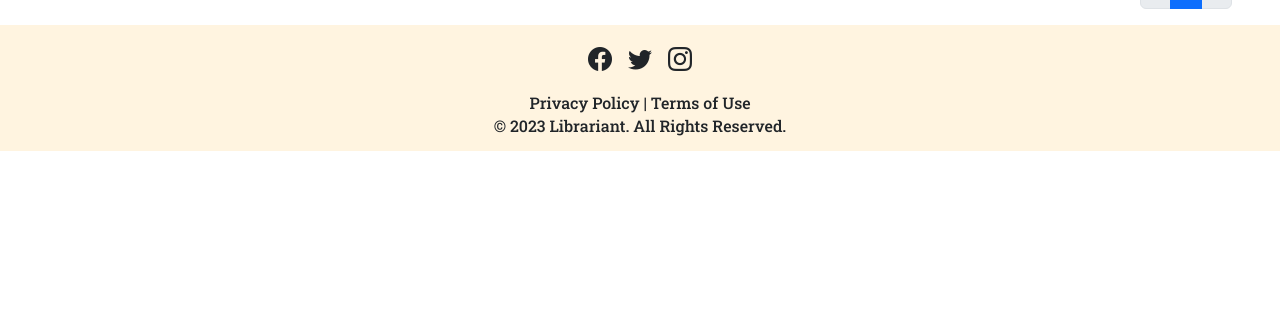
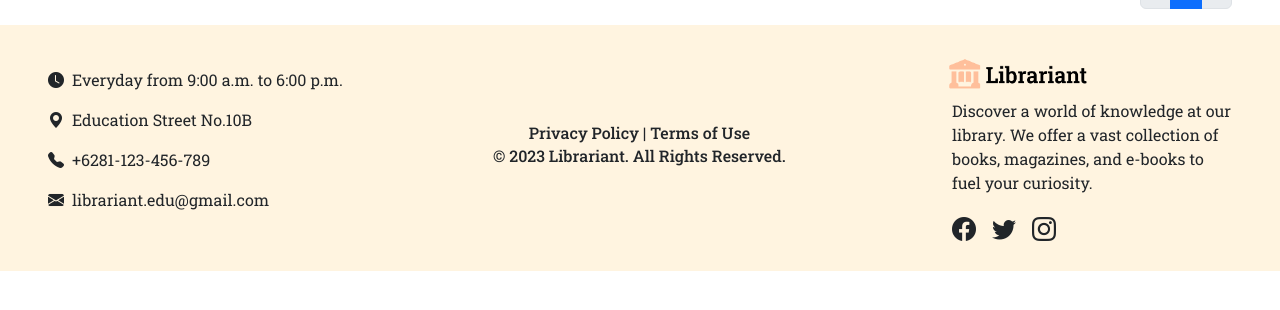
Before and after one commit to MarcoVitoC/librariant, a Laravel app: page /books in a window 1280 px wide. Shown: the part 239-549 px from the top of the page. Run offline with Laravel 9, Linux system fonts and the light colour scheme; data that the repository does not hold is empty; some libraries are stand-ins or nearby versions.

Commit message:
style: change footer design

```diff
--- a/resources/views/guest/about-us.blade.php
+++ b/resources/views/guest/about-us.blade.php
@@ -11,7 +11,7 @@
    <div class="d-flex mx-6">
       <div class="ms-3 w-85 pe-5">
          <p>Welcome to Librariant, your gateway to knowledge, exploration, and inspiration. As a cherished institution in our community, we are dedicated to providing a nurturing and inclusive environment for individuals of all ages and backgrounds.</p>
-         <p>At Librariant, we believe in the power of books and information to transform lives. Our library is more than just a building filled with shelves; it's a vibrant hub where ideas flourish, imaginations soar, and connections are made. Step through our doors, and you'll discover a world of possibilities. </p>
+         <p>At Librariant, we believe in the power of books and information to transform lives. Our library is more than just a building filled with shelves; it's a vibrant hub where ideas flourish, imaginations soar, and connections are made. Step through our doors, and you'll discover a world of possibilities.</p>
       </div>
       <div class="me-3 w-85">
          <p>Our extensive collection spans a diverse range of subjects, from classic literature to cutting-edge research, from captivating novels to practical guides. Whether you're seeking enlightenment, entertainment, or a little bit of both, you'll find the resources you need to satisfy your thirst for knowledge.</p>
--- a/resources/views/guest/faq.blade.php
+++ b/resources/views/guest/faq.blade.php
@@ -5,5 +5,5 @@
    <div class="">
       FAQ Page
    </div>
-   @include('layouts.footer')
+   {{-- @include('layouts.footer') --}}
 @endsection
--- a/resources/views/layouts/footer.blade.php
+++ b/resources/views/layouts/footer.blade.php
@@ -1,5 +1,26 @@
-<div class="bg-cornsilk pb-2">
-   <div class="d-flex justify-content-center py-3">
+<div class="bg-cornsilk d-flex align-items-center justify-content-between px-5 py-4">
+   <div>
+      <div class="d-flex">
+         <i class="bi bi-clock-fill me-2"></i><p>Everyday from 9:00 a.m. to 6:00 p.m.</p>
+      </div>
+      <div class="d-flex">
+         <i class="bi bi-geo-alt-fill me-2"></i></i><p>Education Street No.10B</p>
+      </div>
+      <div class="d-flex">
+         <i class="bi bi-telephone-fill me-2"></i></i><p>+6281-123-456-789</p>
+      </div>
+      <div class="d-flex">
+         <i class="bi bi-envelope-fill me-2"></i></i><p>librariant.edu@gmail.com</p>
+      </div>
+   </div>
+   <div>
+      <h6 class="text-center fw-medium mb-1">Privacy Policy | Terms of Use</h6>
+      <h6 class="text-center fw-medium">&copy; 2023 Librariant. All Rights Reserved.</h6>
+   </div>
+   <div class="w-25">
+      <img src="{{ asset('images/Librariant Logo (Light).png') }}" alt="Librariant" width="160px" height="50px">
+      <p class="ps-3">Discover a world of knowledge at our library. We offer a vast collection of books, magazines, and e-books to fuel your curiosity.</p>
+      <div class="d-flex ps-2">
          <a href="https://www.facebook.com/" target="_blank" class="text-decoration-none">
             <i class="bi bi-facebook text-dark fs-4 mx-2"></i>
          </a>
@@ -10,6 +31,5 @@
             <i class="bi bi-instagram text-dark fs-4 mx-2"></i>
          </a>
       </div>
-   <h6 class="text-center fw-medium mb-1">Privacy Policy | Terms of Use</h6>
-   <h6 class="text-center fw-medium">&copy; 2023 Librariant. All Rights Reserved.</h6>
    </div>
+</div>
```
Lines whose indentation alone changed are shown as unchanged.
